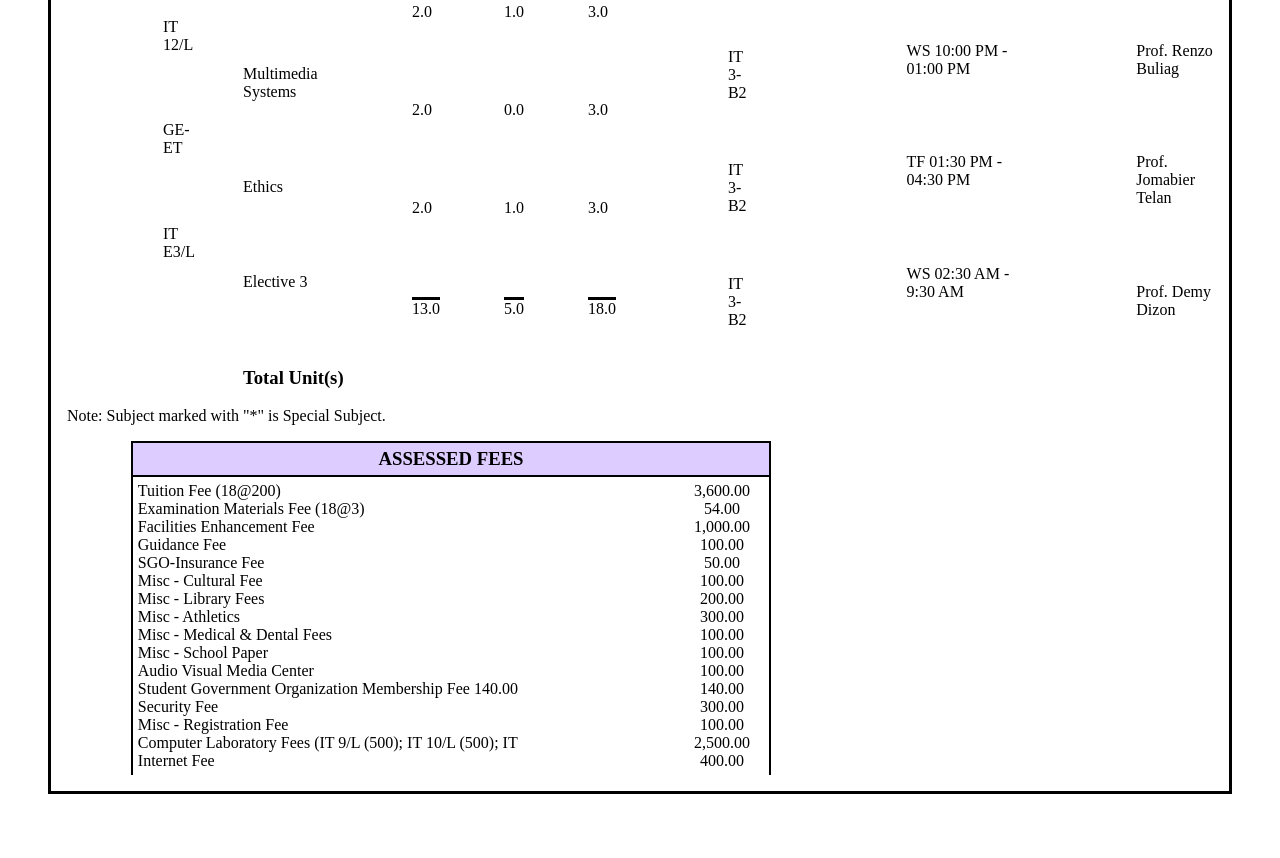
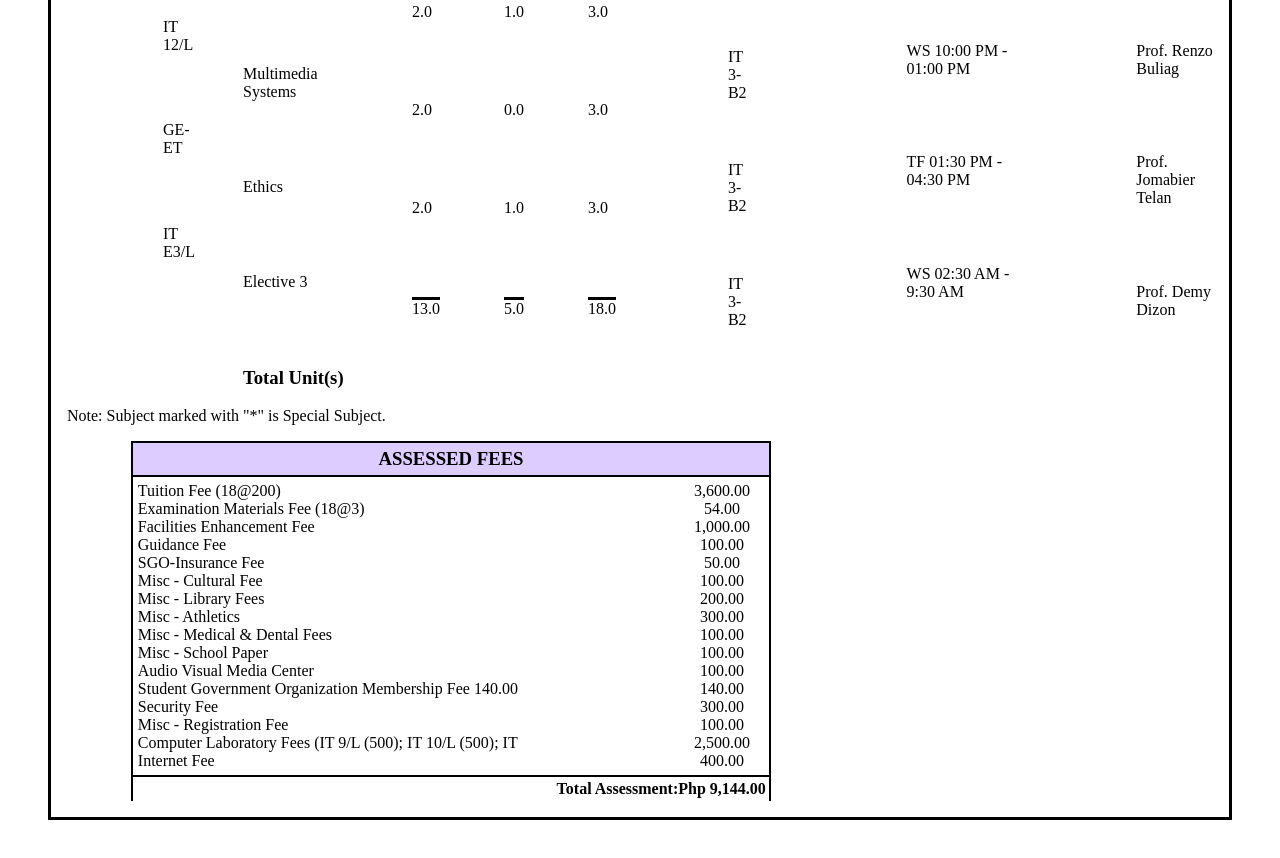
Before and after one commit to RavenGitt/CORassignmentUsingGithub, a plain HTML site: page index.html in a window 1280 px wide. Shown: the part 712-1570 px from the top of the page. Drawn offline with Linux system fonts and the light colour scheme.

Commit message:
added total assessment

```diff
--- a/index.html
+++ b/index.html
@@ -186,7 +186,14 @@
                       <p>2,500.00</p>
                       <p>400.00</p>
                     </div>
-                  </div>
+                </div>
+                <div class="totalass">
+                    <div >
+                      <h4>Total Assessment:</h4>
+                      <h4 class="amount"> Php 9,144.00</h4>
+                    </div>
+                </div>
+
             </div>
         </section>
 
--- a/style.css
+++ b/style.css
@@ -153,3 +153,16 @@
     margin-left: 9rem;
     text-align: center;
   }
+  .totalass {
+    border-left: solid 2px black;
+    border-right: solid 2px black;
+    margin-left: 5rem;
+    display: flex;
+    flex-direction: column;
+    align-items: end;
+    border-top: solid 2px black;
+    padding: 0.2rem;
+  }
+  .totalass div {
+    display: flex;
+  }
```
